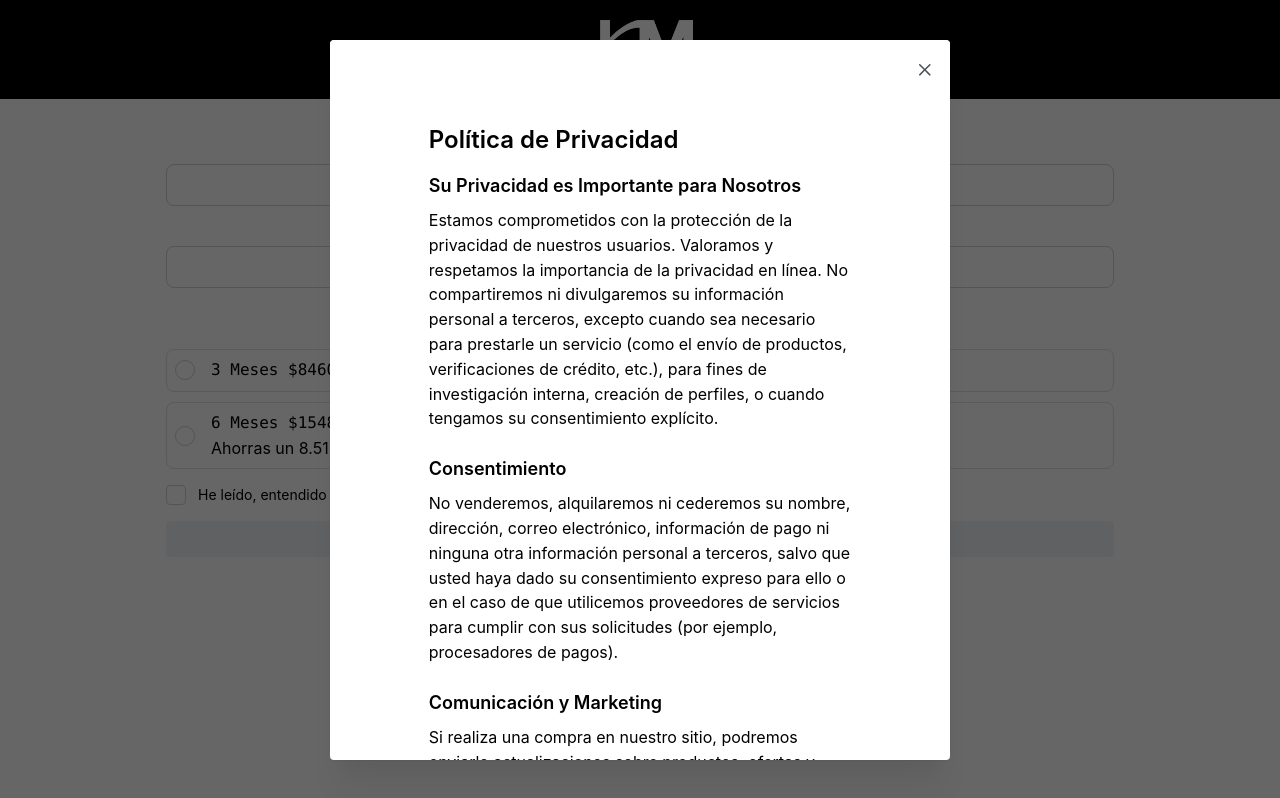
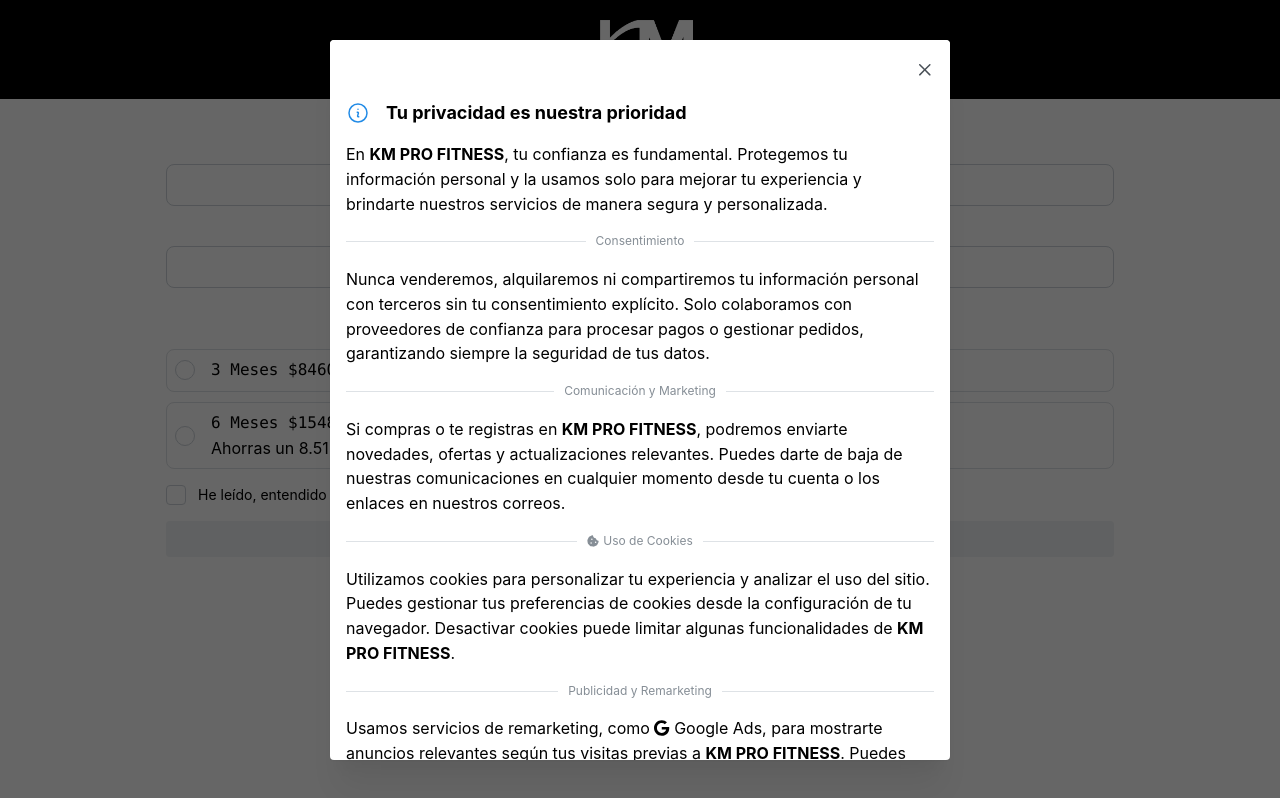
Before and after one commit to marcos-wakuluk/KM-LandingPage, a React (Create React App) app: page /subscribe/altoRendimiento in a window 1280 px wide. Both pictures are taken after a click on the button "Política de Privacidad". Built offline with nearby package versions, Linux system fonts and the light colour scheme; no server answers.

Commit message:
Refactor Legal and PrivacyPolicy components to use Mantine UI for improved layout and styling

```diff
--- a/package.json
+++ b/package.json
@@ -10,6 +10,7 @@
   "dependencies": {
     "@emotion/react": "^11.13.3",
     "@fortawesome/free-brands-svg-icons": "^6.6.0",
+    "@fortawesome/free-solid-svg-icons": "^6.7.2",
     "@fortawesome/react-fontawesome": "^0.2.2",
     "@heroicons/react": "^2.1.5",
     "@mantine/core": "^7.13.4",
--- a/src/components/Legal.jsx
+++ b/src/components/Legal.jsx
@@ -1,111 +1,83 @@
-import React, { useState } from "react";
+import React from "react";
+import { Title, Text, Stack, Divider, Anchor } from "@mantine/core";
 
-const Legal = () => {
-  const [showModal] = useState(true);
+const Legal = () => (
+  <Stack gap="md" p="md">
+    <Title order={2} color="blue" mb="xs">
+      Aviso Legal
+    </Title>
 
-  if (!showModal) {
-    return null;
-  }
+    <Divider label="Aviso Legal Importante" />
 
-  return (
-    <div className="inset-0 flex items-center justify-center z-50 text-left">
-      <div className="absolute inset-0 bg-opacity-80"></div>
-      <div className="bg-white p-4 rounded-md w-4/5 max-h-[80vh] overflow-y-auto z-10">
-        <div className="items-center justify-center">
-          <h1 className="text-2xl font-semibold mb-4">Aviso Legal</h1>
-        </div>
-        <h3 className="text-lg font-semibold mb-2">AVISO LEGAL IMPORTANTE</h3>
-        <h3 className="text-lg font-semibold mb-2">RIESGOS DEL USO DEL PRODUCTO</h3>
-        <p>
-          El contenido de este sitio web no reemplaza a la atención médica ni al diagnóstico directo, personal y
-          profesional. Ninguno de los planes de comidas o programas de ejercicios debe realizarse o usarse de otra
-          manera sin la autorización previa de su médico o proveedor de atención médica. La información contenida en
-          este documento no tiene la intención de proporcionar consejos específicos de salud física o mental, o
-          cualquier otro consejo, para ninguna persona o empresa y no se debe confiar en ese aspecto. No somos
-          profesionales médicos y nada en este sitio web debe malinterpretarse en el sentido contrario.
-        </p>
-        <p>
-          Puede haber riesgos asociados con la participación en actividades mencionadas en nuestro sitio para personas
-          con problemas de salud o con afecciones físicas o mentales preexistentes. Debido a que existen estos riesgos,
-          no participará en ningún plan de comidas disponible de nosotros si tiene mala salud o tiene una condición
-          mental o física preexistente. Si elige participar en estos riesgos, lo hace por su propia voluntad y acuerdo,
-          asumiendo a sabiendas y voluntariamente todos los riesgos asociados con tales actividades dietéticas. Estos
-          riesgos también pueden existir para aquellos que actualmente gozan de buena salud en este momento.
-        </p>
-        <p>
-          Como con cualquier programa de ejercicios, usted asume ciertos riesgos para su salud y seguridad. Cualquier
-          forma de programa de ejercicios puede causar lesiones, y nuestros programas no son una excepción. Es posible
-          que se lastime haciendo los ejercicios en su programa, especialmente si los ejecuta con una mala forma o
-          técnica. Aunque se incluye una instrucción completa en el formulario para cada ejercicio.
-        </p>
-        <p>
-          Tenga en cuenta que nuestros programas (como cualquier otro programa de ejercicios) implican un riesgo de
-          lesión. Si elige participar en estos riesgos, lo hace por su propia voluntad y acuerdo, asumiendo a sabiendas
-          y voluntariamente todos los riesgos asociados con tales actividades de ejercicio. Estos riesgos también pueden
-          existir para aquellos que actualmente gozan de buena salud en este momento.
-        </p>
-        <p>
-          No somos médicos. Nuestros consejos, ya sea en nuestro sitio web, en nuestro plan de comidas, en nuestro
-          programa de ejercicios o por correo electrónico, no pretende sustituir el asesoramiento médico. Debe consultar
-          a su médico antes de comenzar CUALQUIER plan de comidas o programa de ejercicios, sin excepciones. Está
-          utilizando nuestros planes, programas de entrenamientos y tutorías bajo su propio riesgo y no somos
-          responsables de ninguna lesión o problema de salud que pueda experimentar o incluso la muerte como resultado
-          del uso de nuestros programas.
-        </p>
-        <p>
-          Se debe aclarar que no somos responsables de ninguna lesión o problema de salud que pueda experimentar o
-          incluso la muerte como resultado del uso de cualquiera de nuestros productos o servicios.
-        </p>
-        <h3 className="text-lg font-semibold mb-2 mt-6">RESULTADOS GENERALMENTE ESPERADOS</h3>
-        <p>
-          Aunque nuestros productos y servicios están destinados a ser implementados en su totalidad, a veces no lo son,
-          lo que podría resultar en una falta de progreso / resultados para el usuario. Si implementa correctamente
-          nuestros productos y servicios, debería ver resultados satisfactorios, sin embargo, debe aclararse que incluso
-          cuando los consumidores implementen todos nuestros productos o servicios, aun así es posible que no obtengan
-          los resultados que podrían haber esperado y también es posible que no pierdan grasa ni ganan músculo ni tengan
-          ningún resultado positivo de ningún tipo.
-        </p>
-        <h3 className="text-lg font-semibold mb-2 mt-6">RENUNCIA DE RESPONSABILIDAD TESTIMONIAL</h3>
-        <p>
-          Todas las transformaciones y testimonios son reales. Sin embargo, se aclara que estos testimonios no
-          representan resultados típicos con nuestros planes de comidas y programas de entrenamiento. Están diseñados
-          como una vitrina de lo que las personas más motivadas y dedicadas pueden lograr siguiendo nuestros planes de
-          entrenamiento y plan de comidas personalizados. Tus resultados pueden variar y es posible que no obtengas los
-          mismos resultados en comparación con otra persona cuando utiliza nuestros servicios debido a diferencias en su
-          historial de ejercicio individual, genética y motivación / dedicación personal. Los resultados finales que
-          obtenga dependerán del individuo y de cuanto esfuerzo ponga.
-        </p>
-        <h3 className="text-lg font-semibold mb-2 mt-6">
-          INFORMACIÓN DE FACTURACIÓN DE LA SUSCRIPCIÓN RECURRENTE IMPORTANTE
-        </h3>
-        <p>
-          Si compra nuestro programa, se le cobrará automáticamente cada periodo y continuará recibiendo nuevos planes
-          de comidas y programas de entrenamiento actualizados durante el tiempo que elija seguir siendo cliente.
-        </p>
-        <p>
-          El mínimo de permanencia es de 3 meses, ya que buscamos personas comprometidas que sean conscientes de que en
-          1 sólo mes los resultados no van a ser tan notables. La idea es lograr tanto un cambio de hábitos como
-          físicos, y para eso se requiere voluntad y compromiso.
-        </p>
-        <p>
-          Si tiene alguna pregunta acerca de este proceso, ¡envíenos un email! Puede ponerse en contacto con nuestro
-          equipo de atención al cliente en <strong>admin@nicomaggifitness.com</strong> y estaremos encantados de
-          responder a cualquier consulta que pueda tener.
-        </p>
-        <h3 className="text-lg font-semibold mb-2 mt-6">POLÍTICA DE CANCELACIÓN Y REEMBOLSO</h3>
-        <p>
-          Puede cancelar su suscripción en cualquier momento. Las tarifas ya cobradas no son reembolsables, pero la
-          cancelación se procesará para el siguiente ciclo de facturación. Recuerde que el compromiso mínimo es de 3
-          meses.
-        </p>
-        <h3 className="text-lg font-semibold mb-2 mt-6">POLÍTICA DE PRIVACIDAD</h3>
-        <p>
-          Para más detalles sobre cómo tratamos sus datos personales, consulte nuestra{" "}
-          <a href="/privacy-policy">Política de Privacidad</a>.
-        </p>
-      </div>
-    </div>
-  );
-};
+    <Text>
+      El contenido de este sitio web no reemplaza la atención médica ni el diagnóstico profesional. Ninguno de los
+      planes de comidas o programas de ejercicios debe realizarse sin la autorización previa de tu médico o proveedor de
+      atención médica. La información aquí contenida no pretende proporcionar consejos específicos de salud física o
+      mental para ninguna persona o empresa. No somos profesionales médicos y nada en este sitio debe interpretarse como
+      tal.
+    </Text>
+
+    <Divider label="Riesgos del Uso del Producto" />
+
+    <Text>
+      Participar en actividades mencionadas en nuestro sitio puede implicar riesgos, especialmente para personas con
+      problemas de salud o condiciones preexistentes. Si eliges participar, lo haces bajo tu propia responsabilidad y
+      asumiendo todos los riesgos asociados. Estos riesgos también pueden existir para quienes actualmente gozan de
+      buena salud.
+    </Text>
+    <Text>
+      Como en cualquier programa de ejercicios, existe riesgo de lesiones. Es posible que te lastimes si ejecutas los
+      ejercicios con mala técnica. Aunque incluimos instrucciones detalladas, debes consultar a tu médico antes de
+      comenzar cualquier plan de comidas o ejercicios.
+    </Text>
+    <Text>
+      No somos responsables de ninguna lesión, problema de salud o incluso la muerte que pueda resultar del uso de
+      nuestros programas, productos o servicios.
+    </Text>
+
+    <Divider label="Resultados Esperados" />
+
+    <Text>
+      Nuestros productos y servicios están diseñados para ser implementados en su totalidad, pero los resultados pueden
+      variar según el esfuerzo, la genética y la dedicación personal. Incluso siguiendo todos los pasos, es posible que
+      no obtengas los resultados esperados.
+    </Text>
+    <Text>
+      Los testimonios presentados son reales, pero no representan resultados típicos. Tus resultados pueden variar.
+    </Text>
+
+    <Divider label="Facturación y Suscripción" />
+
+    <Text>
+      Si compras nuestro programa, se te cobrará automáticamente cada periodo y recibirás nuevos planes y programas
+      mientras sigas siendo cliente. El compromiso mínimo es de 3 meses, ya que buscamos personas comprometidas con su
+      cambio de hábitos y físicos.
+    </Text>
+    <Text>
+      Si tienes preguntas sobre este proceso, puedes contactarnos en{" "}
+      <Anchor href="mailto:soporte@km-pro-fitness.com" target="_blank" rel="noopener noreferrer">
+        soporte@km-pro-fitness.com
+      </Anchor>
+      .
+    </Text>
+
+    <Divider label="Política de Cancelación y Reembolso" />
+
+    <Text>
+      Puedes cancelar tu suscripción en cualquier momento. Las tarifas ya cobradas no son reembolsables, pero la
+      cancelación se aplicará al siguiente ciclo de facturación. Recuerda que el compromiso mínimo es de 3 meses.
+    </Text>
+
+    <Divider label="Política de Privacidad" />
+
+    <Text>
+      Para más detalles sobre cómo tratamos tus datos personales, consulta nuestra{" "}
+      <Anchor href="/privacy-policy" target="_blank" rel="noopener noreferrer">
+        Política de Privacidad
+      </Anchor>
+      .
+    </Text>
+  </Stack>
+);
 
 export default Legal;
--- a/src/components/sections/PrivacyPolicy.jsx
+++ b/src/components/sections/PrivacyPolicy.jsx
@@ -1,84 +1,98 @@
-import React, { useState } from "react";
+import React from "react";
+import { Title, Text, Group, Stack, Divider } from "@mantine/core";
+import { FontAwesomeIcon } from "@fortawesome/react-fontawesome";
+import { faEnvelope, faCookieBite, faExternalLinkAlt } from "@fortawesome/free-solid-svg-icons";
+import { faGoogle } from "@fortawesome/free-brands-svg-icons";
+import { InformationCircleIcon } from "@heroicons/react/24/outline";
 
-const PrivacyPolicy = () => {
-  const [showModal] = useState(true);
+const APP_NAME = "KM PRO FITNESS";
 
-  if (!showModal) {
-    return null;
-  }
+const PrivacyPolicy = () => (
+  <Stack gap="md">
+    <Group>
+      <InformationCircleIcon style={{ width: 24, height: 24, color: "#228be6" }} />
+      <Title order={4}>Tu privacidad es nuestra prioridad</Title>
+    </Group>
+    <Text>
+      En <b>{APP_NAME}</b>, tu confianza es fundamental. Protegemos tu información personal y la usamos solo para
+      mejorar tu experiencia y brindarte nuestros servicios de manera segura y personalizada.
+    </Text>
 
-  return (
-    <div className="inset-0 flex items-center justify-center z-50 text-left">
-      <div className="absolute inset-0 bg-opacity-80"></div>
-      <div className="bg-white p-6 rounded-md w-4/5 max-h-[80vh] overflow-y-auto z-10">
-        <div className="items-center justify-center">
-          <h1 className="text-2xl font-semibold mb-4">Política de Privacidad</h1>
-        </div>
+    <Divider label="Consentimiento" />
 
-        <h3 className="text-lg font-semibold mb-2">Su Privacidad es Importante para Nosotros</h3>
-        <p>
-          Estamos comprometidos con la protección de la privacidad de nuestros usuarios. Valoramos y respetamos la
-          importancia de la privacidad en línea. No compartiremos ni divulgaremos su información personal a terceros,
-          excepto cuando sea necesario para prestarle un servicio (como el envío de productos, verificaciones de
-          crédito, etc.), para fines de investigación interna, creación de perfiles, o cuando tengamos su consentimiento
-          explícito.
-        </p>
+    <Text>
+      Nunca venderemos, alquilaremos ni compartiremos tu información personal con terceros sin tu consentimiento
+      explícito. Solo colaboramos con proveedores de confianza para procesar pagos o gestionar pedidos, garantizando
+      siempre la seguridad de tus datos.
+    </Text>
 
-        <h3 className="text-lg font-semibold mb-2 mt-6">Consentimiento</h3>
-        <p>
-          No venderemos, alquilaremos ni cederemos su nombre, dirección, correo electrónico, información de pago ni
-          ninguna otra información personal a terceros, salvo que usted haya dado su consentimiento expreso para ello o
-          en el caso de que utilicemos proveedores de servicios para cumplir con sus solicitudes (por ejemplo,
-          procesadores de pagos).
-        </p>
+    <Divider label="Comunicación y Marketing" />
 
-        <h3 className="text-lg font-semibold mb-2 mt-6">Comunicación y Marketing</h3>
-        <p>
-          Si realiza una compra en nuestro sitio, podremos enviarle actualizaciones sobre productos, ofertas y noticias
-          especiales por correo electrónico. Siempre podrá optar por no recibir nuestras comunicaciones de marketing o
-          las de terceros relacionados, modificando sus preferencias en su cuenta o en los correos electrónicos
-          recibidos.
-        </p>
+    <Text>
+      Si compras o te registras en <b>{APP_NAME}</b>, podremos enviarte novedades, ofertas y actualizaciones relevantes.
+      Puedes darte de baja de nuestras comunicaciones en cualquier momento desde tu cuenta o los enlaces en nuestros
+      correos.
+    </Text>
 
-        <h3 className="text-lg font-semibold mb-2 mt-6">Uso de Cookies</h3>
-        <p>
-          Utilizamos cookies para mejorar su experiencia en nuestro sitio. Las cookies son pequeños archivos de datos
-          que se almacenan en su dispositivo y que nos permiten reconocerlo cuando vuelva a visitarnos. Si no desea
-          recibir cookies, puede configurar su navegador para rechazarlas, aunque esto podría afectar algunas funciones
-          de nuestro sitio.
-        </p>
+    <Divider
+      label={
+        <Group gap={4}>
+          <FontAwesomeIcon icon={faCookieBite} />
+          Uso de Cookies
+        </Group>
+      }
+    />
 
-        <h3 className="text-lg font-semibold mb-2 mt-6">Remarketing de Google</h3>
-        <p>
-          Utilizamos el servicio de remarketing de Google AdWords para mostrar anuncios a usuarios que hayan visitado
-          previamente nuestro sitio web. Este tipo de publicidad se basa en las interacciones pasadas con nuestro sitio.
-          Puede modificar sus preferencias de anuncios a través de la página de preferencias de Google o inhabilitar
-          completamente la publicidad basada en intereses.
-        </p>
+    <Text>
+      Utilizamos cookies para personalizar tu experiencia y analizar el uso del sitio. Puedes gestionar tus preferencias
+      de cookies desde la configuración de tu navegador. Desactivar cookies puede limitar algunas funcionalidades de{" "}
+      <b>{APP_NAME}</b>.
+    </Text>
 
-        <h3 className="text-lg font-semibold mb-2 mt-6">Enlaces a Sitios de Terceros</h3>
-        <p>
-          Nuestro sitio puede contener enlaces hacia otros sitios web de terceros. Tenga en cuenta que estos sitios
-          tienen sus propias políticas de privacidad y no nos hacemos responsables de ellas. Le recomendamos que lea las
-          políticas de privacidad de cada sitio que visite.
-        </p>
+    <Divider label="Publicidad y Remarketing" />
 
-        <h3 className="text-lg font-semibold mb-2 mt-6">Verificación de Sus Datos</h3>
-        <p>
-          Si desea verificar o modificar los datos que nos ha proporcionado, puede hacerlo poniéndose en contacto con
-          nosotros a través de los medios proporcionados. En algunos casos, podemos solicitar una prueba de identidad
-          antes de procesar su solicitud, con el fin de proteger su información personal.
-        </p>
+    <Text>
+      Usamos servicios de remarketing, como <FontAwesomeIcon icon={faGoogle} /> Google Ads, para mostrarte anuncios
+      relevantes según tus visitas previas a <b>{APP_NAME}</b>. Puedes ajustar tus preferencias de anuncios en la
+      configuración de Google o desactivar la publicidad personalizada.
+    </Text>
 
-        <h3 className="text-lg font-semibold mb-2 mt-6">Contáctenos</h3>
-        <p>
-          Si tiene preguntas sobre esta política de privacidad o desea realizar alguna solicitud relacionada con sus
-          datos personales, no dude en ponerse en contacto con nuestro equipo de atención al cliente. Estaremos
-          encantados de ayudarle.
-        </p>
-      </div>
-    </div>
-  );
-};
+    <Divider
+      label={
+        <Group gap={4}>
+          <FontAwesomeIcon icon={faExternalLinkAlt} />
+          Enlaces Externos
+        </Group>
+      }
+    />
+
+    <Text>
+      Nuestro sitio puede contener enlaces a páginas de terceros. <b>{APP_NAME}</b> no se responsabiliza por las
+      políticas de privacidad de estos sitios. Te recomendamos revisar sus políticas antes de proporcionar cualquier
+      información personal.
+    </Text>
+
+    <Divider label="Acceso y Modificación de Datos" />
+
+    <Text>
+      Puedes solicitar acceso, corrección o eliminación de tus datos personales contactándonos. Para proteger tu
+      privacidad, podríamos requerir verificación de identidad antes de procesar tu solicitud.
+    </Text>
+
+    <Divider
+      label={
+        <Group gap={4}>
+          <FontAwesomeIcon icon={faEnvelope} />
+          Contacto
+        </Group>
+      }
+    />
+
+    <Text>
+      ¿Tienes preguntas sobre nuestra política de privacidad o el uso de tus datos? Escríbenos a{" "}
+      <a href="mailto:soporte@km-pro-fitness.com">soporte@km-pro-fitness.com</a> y nuestro equipo te ayudará con gusto.
+    </Text>
+  </Stack>
+);
 
 export default PrivacyPolicy;
```
